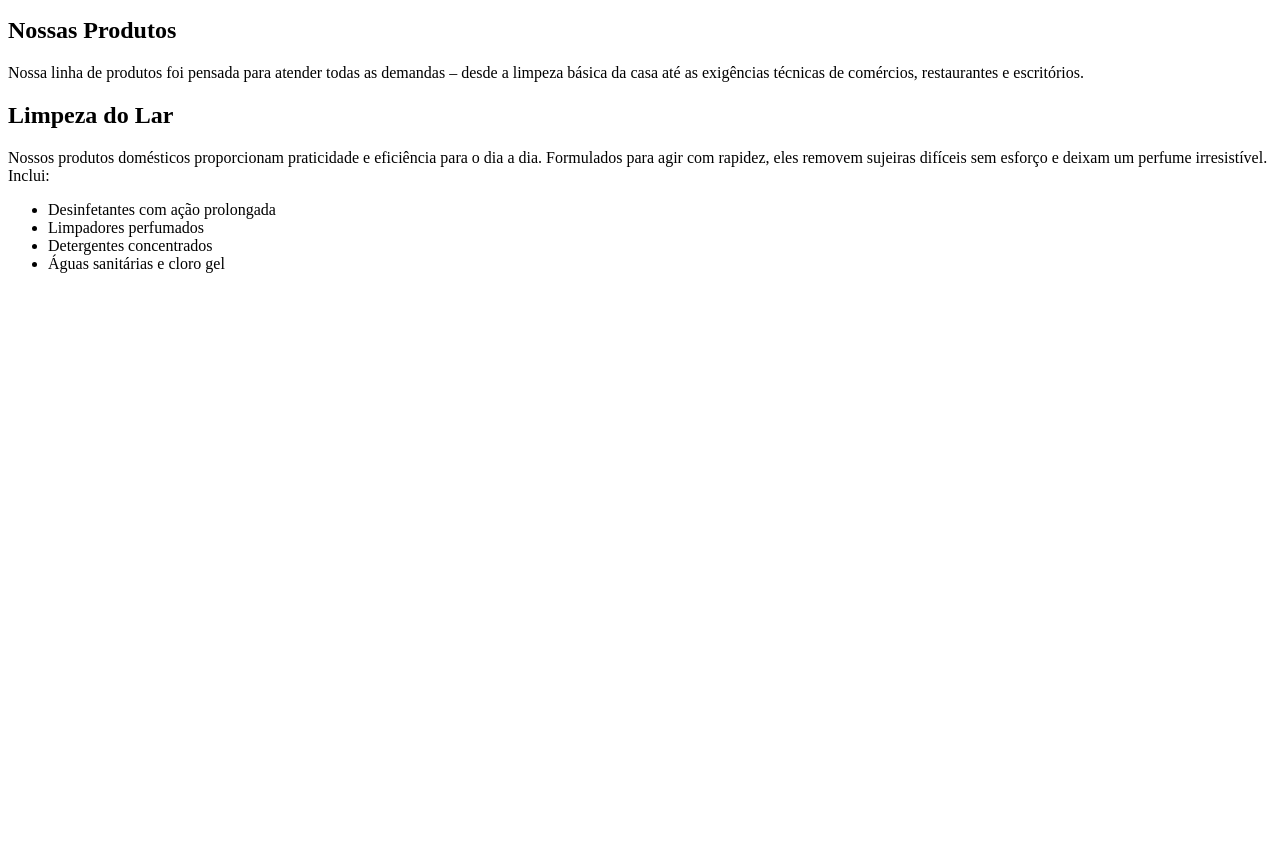
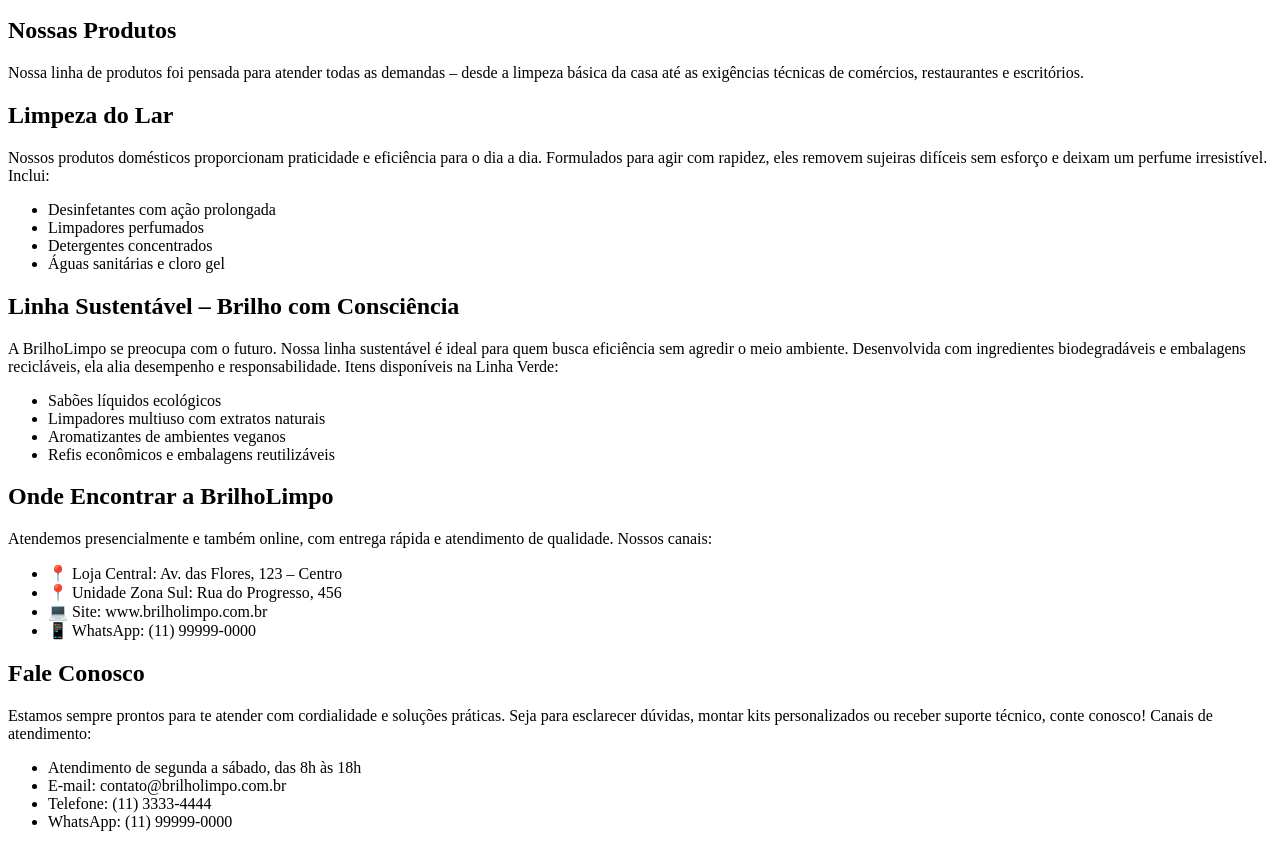
Before and after one commit to Guiii011/aulasIOSgui, a plain HTML site: page CSS1/Aula02/index.html in a window 1280 px wide. Shown: the part 715-1562 px from the top of the page. Before the commit the page ends 1004 px from the top, so only its background shows below. Drawn offline with Linux system fonts and the light colour scheme.

Commit message:
Finalização02

```diff
--- a/CSS1/Aula02/index.html
+++ b/CSS1/Aula02/index.html
@@ -52,6 +52,7 @@
                             <li>Preços acessíveis com qualidade premium</li>
                         </ul>
                     </div>
+
                     <div class="caixa" id="cx4">
                         <h2>Destaques do mês</h2>
                         <p>Conheça os queridinhos do momento:</p>
@@ -62,6 +63,7 @@
                             <li>🌿 Linha Verde: Limpeza Sustentável sem agredir o meio ambiente</li>
                         </ul>
                     </div>
+
                     <div class="caixa" id="cx5">
                         <h2>Nossas Produtos</h2>
                         <p>Nossa linha de produtos foi pensada para atender todas as demandas – desde a limpeza básica
@@ -69,6 +71,7 @@
 
                         </p>
                     </div>
+
                     <div class="caixa" id="cx6">
                         <h2>Limpeza do Lar</h2>
                         <p>Nossos produtos domésticos proporcionam praticidade e eficiência para o dia a dia. Formulados
@@ -83,13 +86,80 @@
                             <li>Águas sanitárias e cloro gel</li>
                         </ul>
                     </div>
+                    <div class="caixa" id="cx7">
+                        <h2>Linha Sustentável – Brilho com Consciência</h2>
+                        <p>A BrilhoLimpo se preocupa com o futuro. Nossa linha sustentável é ideal para quem busca
+                            eficiência sem agredir o meio ambiente. Desenvolvida com ingredientes biodegradáveis e
+                            embalagens recicláveis, ela alia desempenho e responsabilidade.
 
+                            Itens disponíveis na Linha Verde:</p>
+                        <ul>
+                            <li>Sabões líquidos ecológicos
+
+                            </li>
+                            <li>Limpadores multiuso com extratos naturais
+
+                            </li>
+                            <li>Aromatizantes de ambientes veganos
+
+                            </li>
+                            <li>Refis econômicos e embalagens reutilizáveis
+
+                            </li>
+                        </ul>
+                    </div>
                 </div>
             </article>
         </section>
 
     </main>
-    <footer></footer>
+    <footer>
+        <article>
+            <div class="conteiner-footer">
+                <div class="caixinha" id="cax1">
+                    <h2>Onde Encontrar a BrilhoLimpo</h2>
+                    <p>Atendemos presencialmente e também online, com entrega rápida e atendimento de qualidade.
+
+                        Nossos canais:</p>
+                    <ul>
+                        <li>📍 Loja Central: Av. das Flores, 123 – Centro
+
+                        </li>
+                        <li>📍 Unidade Zona Sul: Rua do Progresso, 456
+
+                        </li>
+                        <li>💻 Site: www.brilholimpo.com.br
+
+                        </li>
+                        <li>📱 WhatsApp: (11) 99999-0000
+
+                        </li>
+                    </ul>
+                </div>
+                <div class="caixinha" id="cax2">
+                    <h2>Fale Conosco
+                    </h2>
+                    <p>Estamos sempre prontos para te atender com cordialidade e soluções práticas. Seja para esclarecer dúvidas, montar kits personalizados ou receber suporte técnico, conte conosco!
+
+                        Canais de atendimento:</p>
+                    <ul>
+                        <li>Atendimento de segunda a sábado, das 8h às 18h
+
+                        </li>
+                        <li>E-mail: contato@brilholimpo.com.br
+
+                        </li>
+                        <li>Telefone: (11) 3333-4444
+
+                        </li>
+                        <li>WhatsApp: (11) 99999-0000
+
+                        </li>
+                    </ul>
+                </div>
+            </div>
+        </article>
+    </footer>
 </body>
 
 </html>
```
Lines whose indentation alone changed are shown as unchanged.
